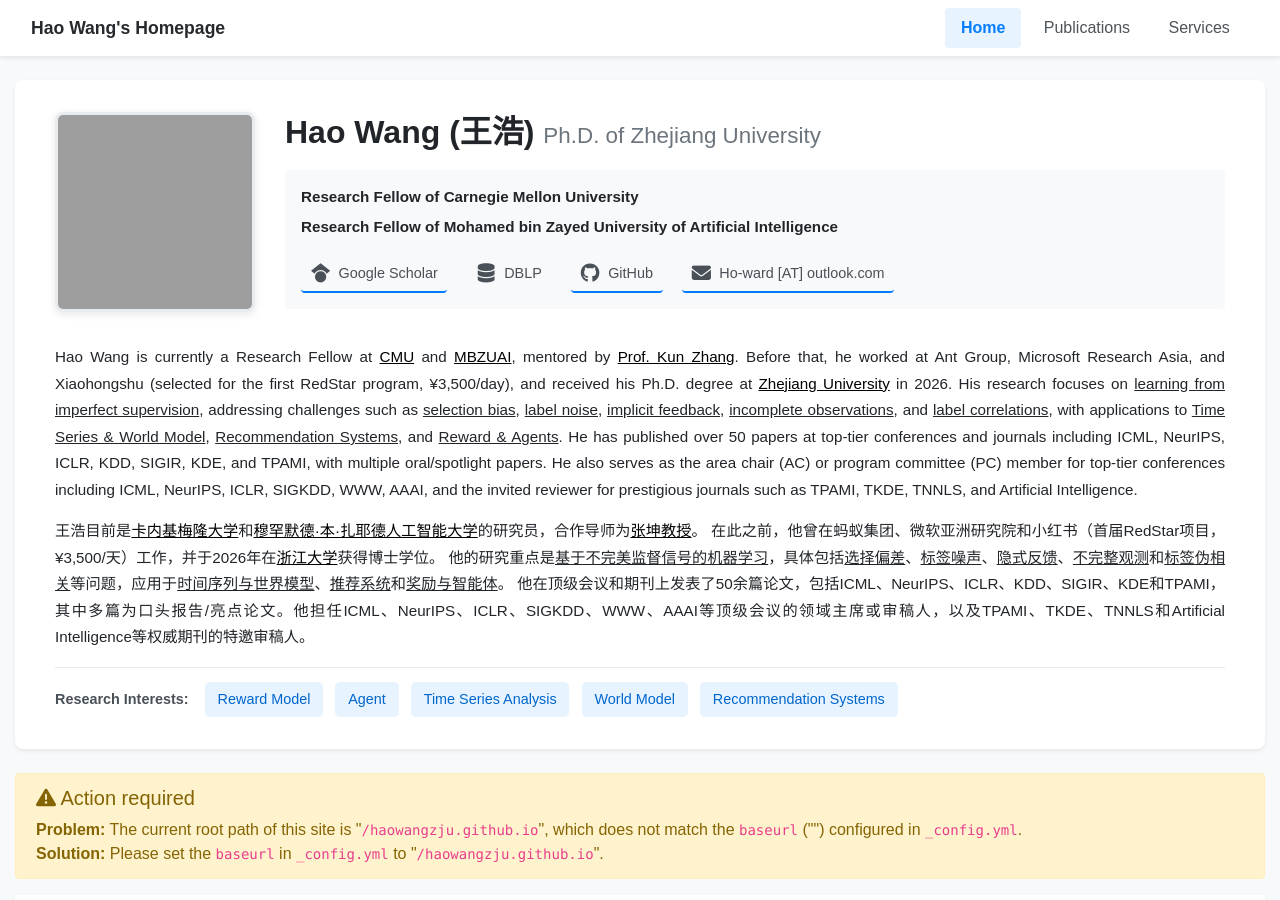
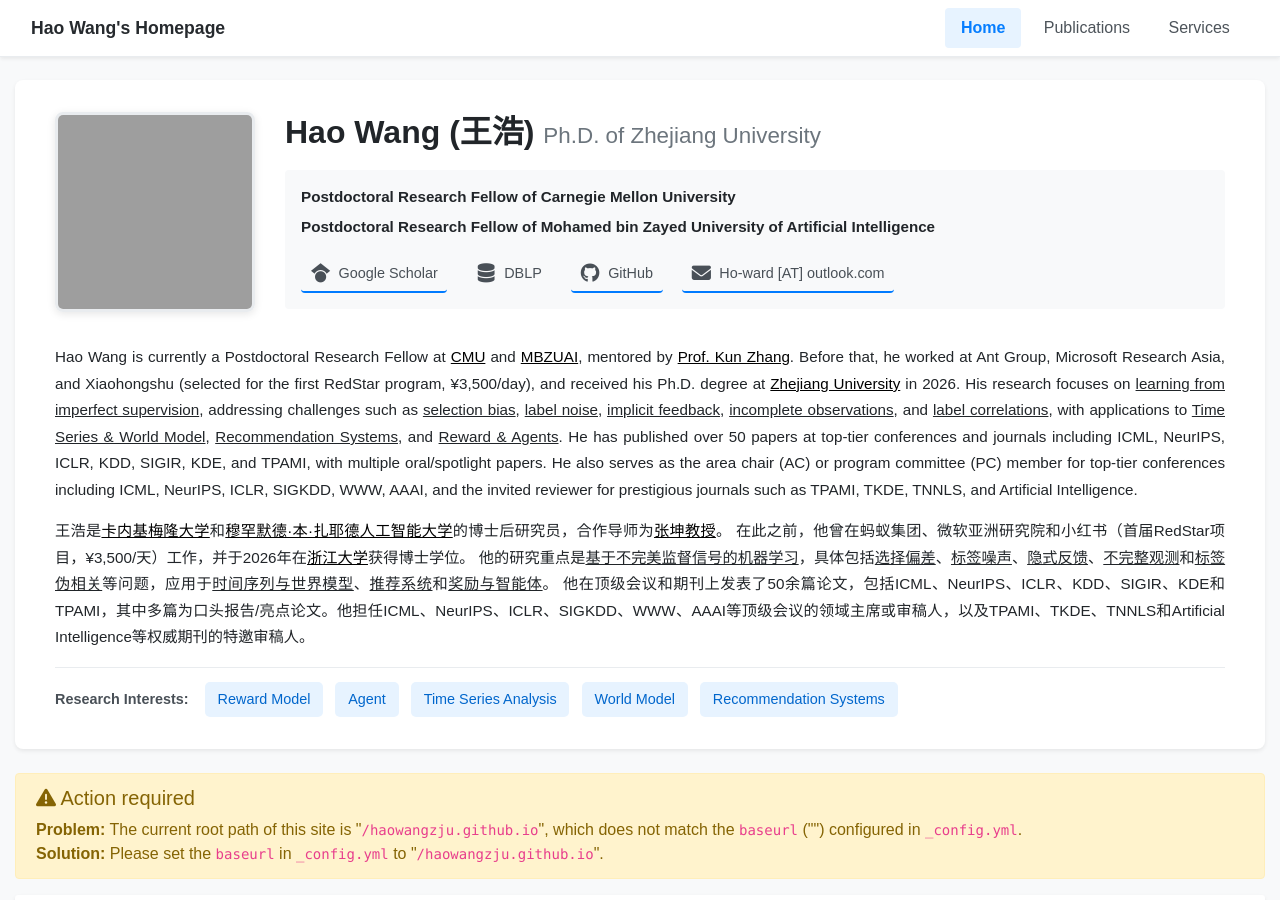
Before and after one commit to haowangzju/haowangzju.github.io, a Jekyll site: the page built from index.html, in a window 1280 px wide and 900 px high. Built offline with Jekyll 4.4.1, drawn with Linux system fonts in a browser that asks for light colours; a style sheet for code colours, icons or effects is not loaded; grey boxes are pictures that could not be loaded.

Commit message:
Update profile.yml

```diff
--- a/_data/profile.yml
+++ b/_data/profile.yml
@@ -3,8 +3,8 @@
 navbar_name: "Hao Wang"
 
 positions:
-- name: '<strong>Research Fellow of Carnegie Mellon University</strong>'
-- name: '<strong>Research Fellow of Mohamed bin Zayed University of Artificial Intelligence</strong>'
+- name: '<strong>Postdoctoral Research Fellow of Carnegie Mellon University</strong>'
+- name: '<strong>Postdoctoral Research Fellow of Mohamed bin Zayed University of Artificial Intelligence</strong>'
 
 email: "Ho-ward [AT] outlook.com"
 # cv_link: link-to-your-cv-file
@@ -24,14 +24,14 @@
 
 short_bio: >-
   <p style="margin-bottom: 0.9rem; color: #212529; text-align: justify;">
-    Hao Wang is currently a Research Fellow at <a href="https://www.cmu.edu/" target="_blank">CMU</a> and <a href="https://mbzuai.ac.ae/" target="_blank">MBZUAI</a>, mentored by <a href="https://www.andrew.cmu.edu/user/kunz1/" target="_blank">Prof. Kun Zhang</a>.
+    Hao Wang is currently a Postdoctoral Research Fellow at <a href="https://www.cmu.edu/" target="_blank">CMU</a> and <a href="https://mbzuai.ac.ae/" target="_blank">MBZUAI</a>, mentored by <a href="https://www.andrew.cmu.edu/user/kunz1/" target="_blank">Prof. Kun Zhang</a>.
     Before that, he worked at Ant Group, Microsoft Research Asia, and Xiaohongshu (selected for the first RedStar program, ¥3,500/day), and received his Ph.D. degree at <a href="https://www.zju.edu.cn/" target="_blank">Zhejiang University</a> in 2026.
     His research focuses on <u>learning from imperfect supervision</u>, addressing challenges such as <u>selection bias</u>, <u>label noise</u>, <u>implicit feedback</u>, <u>incomplete observations</u>, and <u>label correlations</u>, with applications to <u>Time Series & World Model</u>, <u>Recommendation Systems</u>, and <u>Reward & Agents</u>.
     He has published over 50 papers at top-tier conferences and journals including ICML, NeurIPS, ICLR, KDD, SIGIR, KDE, and TPAMI, with multiple oral/spotlight papers. He also serves as the area chair (AC) or program committee (PC) member for top-tier conferences including ICML, NeurIPS, ICLR, SIGKDD, WWW, AAAI, and the invited reviewer for prestigious journals such as TPAMI, TKDE, TNNLS, and Artificial Intelligence.
   </p>
 
   <p style="margin-bottom: 0.9rem; color: #212529; text-align: justify;">
-    王浩目前是<a href="https://www.cmu.edu/" target="_blank">卡内基梅隆大学</a>和<a href="https://mbzuai.ac.ae/" target="_blank">穆罕默德·本·扎耶德人工智能大学</a>的研究员，合作导师为<a href="https://www.andrew.cmu.edu/user/kunz1/" target="_blank">张坤教授</a>。
+    王浩是<a href="https://www.cmu.edu/" target="_blank">卡内基梅隆大学</a>和<a href="https://mbzuai.ac.ae/" target="_blank">穆罕默德·本·扎耶德人工智能大学</a>的博士后研究员，合作导师为<a href="https://www.andrew.cmu.edu/user/kunz1/" target="_blank">张坤教授</a>。
     在此之前，他曾在蚂蚁集团、微软亚洲研究院和小红书（首届RedStar项目，¥3,500/天）工作，并于2026年在<a href="https://www.zju.edu.cn/" target="_blank">浙江大学</a>获得博士学位。
     他的研究重点是<u>基于不完美监督信号的机器学习</u>，具体包括<u>选择偏差</u>、<u>标签噪声</u>、<u>隐式反馈</u>、<u>不完整观测</u>和<u>标签伪相关</u>等问题，应用于<u>时间序列与世界模型</u>、<u>推荐系统</u>和<u>奖励与智能体</u>。
     他在顶级会议和期刊上发表了50余篇论文，包括ICML、NeurIPS、ICLR、KDD、SIGIR、KDE和TPAMI，其中多篇为口头报告/亮点论文。他担任ICML、NeurIPS、ICLR、SIGKDD、WWW、AAAI等顶级会议的领域主席或审稿人，以及TPAMI、TKDE、TNNLS和Artificial Intelligence等权威期刊的特邀审稿人。
```
